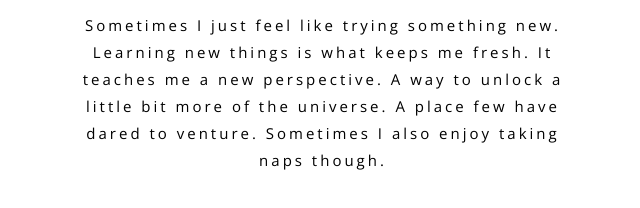
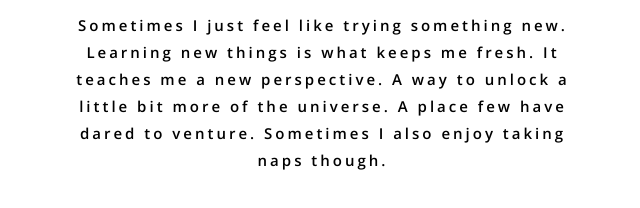
Before and after one commit to tyoni/Manifest, a plain HTML site: page index.html in a window 1280 px wide. Shown: the part 450-658 px from the top of the page, without its empty margins (317-957 px from the left). Drawn offline with nearby package versions, Linux system fonts and the light colour scheme.

Commit message:
medium import

```diff
--- a/style.css
+++ b/style.css
@@ -1,4 +1,4 @@
-@import url('https://fonts.googleapis.com/css?family=Open+Sans');
+@import url('https://fonts.googleapis.com/css?family=Open+Sans:600');
 
 h1 {
 	text-align: center;
@@ -22,5 +22,5 @@ p{
 	text-align: center;
 	margin-right: auto;
 	margin-left: auto;
-	font-family: 'Open Sans', sans-serif, medium;
+	font-family: 'Open Sans', sans-serif;
 }
```
